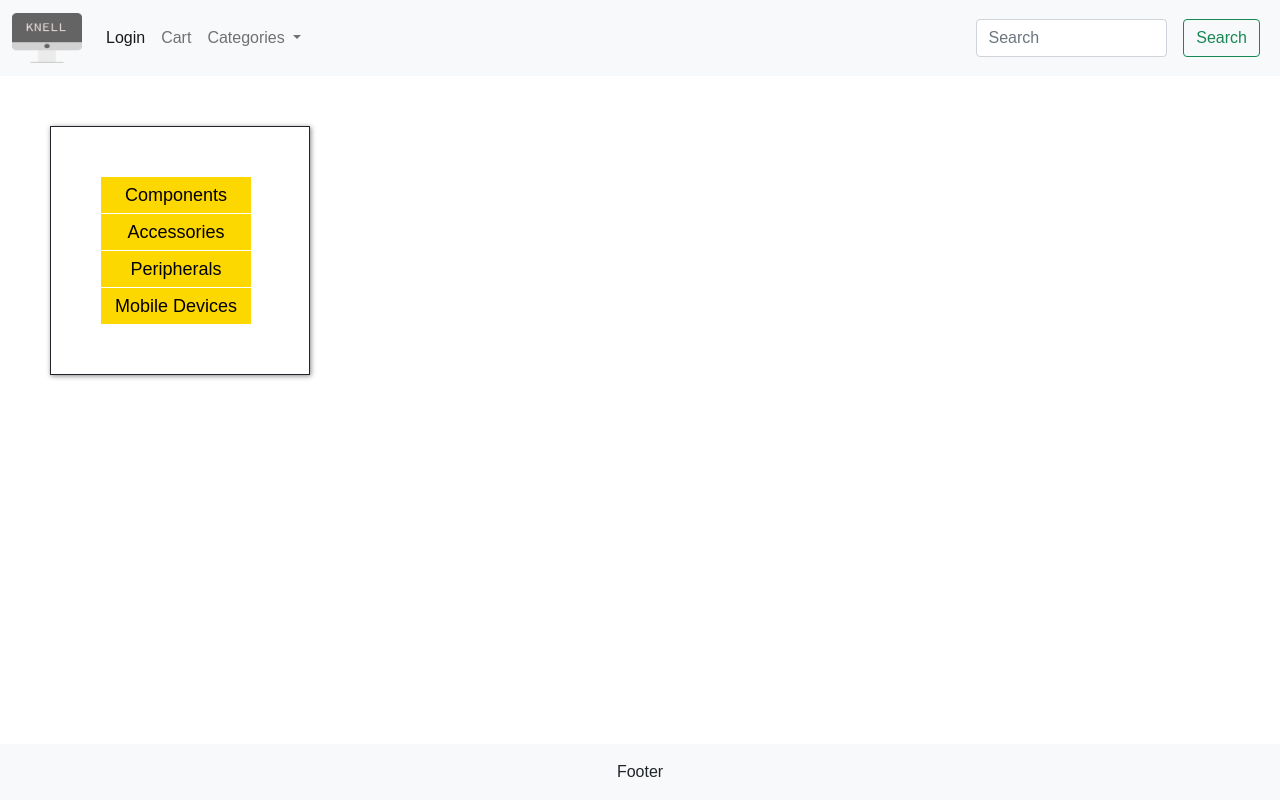
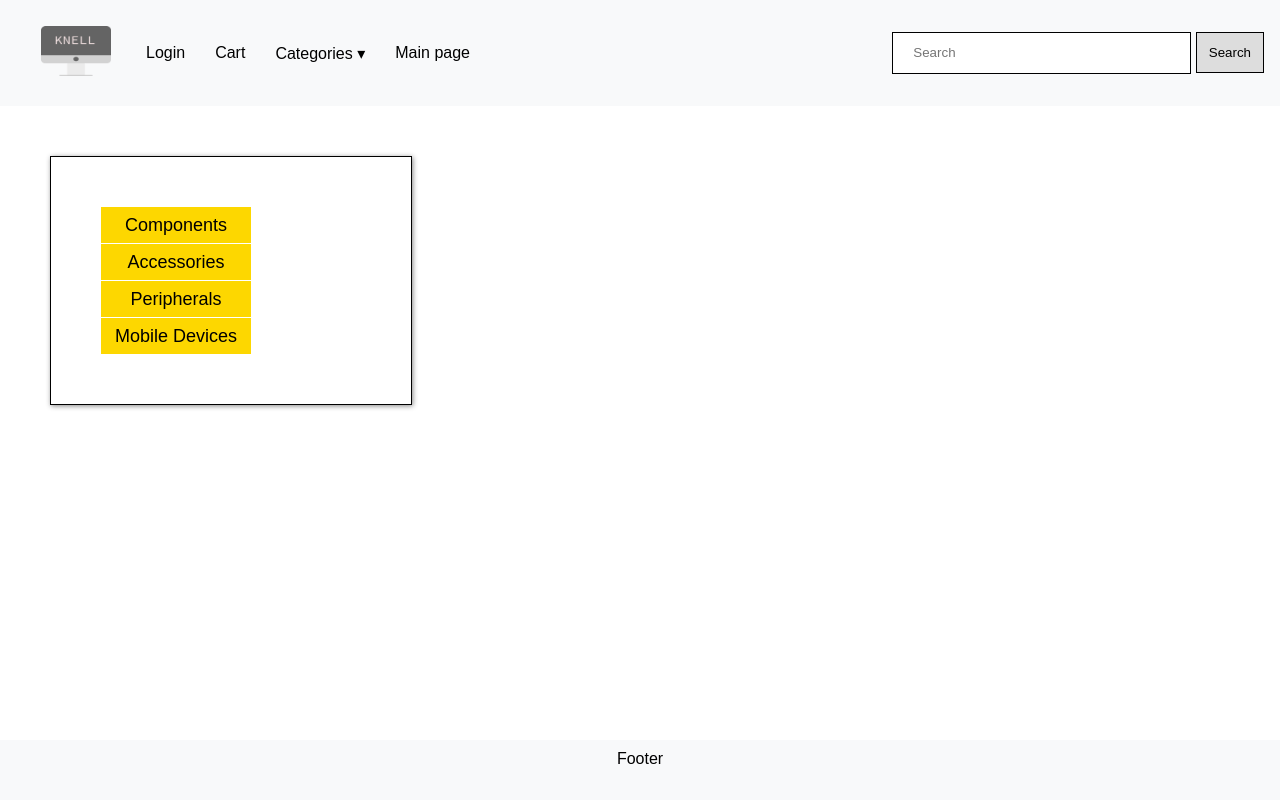
Before and after one commit to FluffyGreyWolf/Shop, a Django app: page / in a window 1280 px wide. Run offline with Django 3.2, Linux system fonts and the light colour scheme.

Commit message:
update: removed bootstrap - now page uses only CSS for styling, added js script file

```diff
--- /dev/null
+++ b/static/script.js
@@ -0,0 +1,9 @@
+// Change visibility of category dropdown in navbar
+document.getElementById("nav-dropdown").addEventListener("click", function(){$('.nav-subitem').toggle();});
+
+// Closes category dropdown on click anywhere on page
+$('body').click(function(e) {
+    if ($(e.target).closest('.nav-dropdown').length === 0) {
+        $('.nav-subitem').hide();
+    }
+});
--- a/static/style.css
+++ b/static/style.css
@@ -1,11 +1,120 @@
 body {
     font-family: 'Source Sans Pro', sans-serif;
     text-align: center;
+    margin: 0px;
+    padding: 0px;
   }
 
 .register-form {
     display: inline-block;
     padding-top: 10%;
+}
+
+/* navbar */
+nav {
+  background-color: #f8f9fa;
+  padding: 1px;
+}
+
+.nav-menu {
+  display: flex;
+  flex-wrap: wrap;
+  justify-content: space-around;
+  align-items: center;
+}
+
+.nav-margin-right {
+  margin-right: auto;
+}
+
+.nav-margin-left{
+  margin-left: 20px;
+}
+
+.nav-link {
+  text-decoration: none;
+  color: black;
+}
+
+.nav-menu,
+.nav-submenu,
+.nav-subsubmenu {
+  list-style-type: none;
+}
+
+.nav-item {
+  padding: 15px;
+}
+
+.nav-button:hover {
+  text-decoration: underline;
+}
+
+.nav-dropdown {
+  position: relative;
+}
+
+.nav-submenu{
+  position: absolute;
+  left: -30px;
+  margin-top: 20px;
+
+}
+
+.nav-subitem {
+  display: none;
+  background-color: white;
+  box-shadow: 1px 1px 1px 1px;
+  float: left;
+  width: 150px;
+  padding-top: 10px;
+  padding-bottom: 10px;
+  padding-left: 5px;
+  text-align: left;
+  position: relative;
+}
+
+.nav-subitem:hover,
+.nav-subsubitem:hover {
+  background-color: #DDD;
+}
+
+.nav-subsubmenu {
+  display: none;
+  position: absolute;
+  left:81%;
+  width:100%;
+}
+
+.nav-list:hover > ul {
+  display: block;
+}
+
+.nav-subsubitem {
+  background-color: white;
+  box-shadow: 1px 1px 1px 1px;
+  width: 75%;
+  float: left;
+  text-align: left;
+  padding-top: 5px;
+  padding-bottom: 5px;
+}
+
+/* search form */
+input[type=search] {
+	padding-left: 20px;
+  padding-top: 5px;
+  padding-bottom: 5px;
+  padding-right: 100px;
+	border: 1px solid black;
+  line-height: 30px;
+}
+
+#search-form-button {
+  border: solid 1px black;
+  background-color: #DDD;
+  text-decoration: none;
+  padding: 12px;
 }
 
 /* category menu */
@@ -72,3 +181,17 @@ body {
 #category-menu > li:hover > ul {
   display: inline-block;
 }
+
+
+/* footer */
+.footer {
+  background-color: #f8f9fa;
+  height: 60px;
+  position: fixed;
+  bottom: 0;
+  width: 100%;
+}
+
+.footer-content {
+  margin-top: 10px;
+}
--- a/templates/base.html
+++ b/templates/base.html
@@ -6,71 +6,70 @@
     <meta http-equiv="X-UA-Compatible" content="IE=edge">
     <meta name="viewport" content="width=device-width, initial-scale=1.0">
     <title>{% block title %}Knell shop{% endblock %}</title>
-
-    <!-- bootstrap -->
-    <link href="https://cdn.jsdelivr.net/npm/bootstrap@5.0.2/dist/css/bootstrap.min.css" rel="stylesheet" integrity="sha384-EVSTQN3/azprG1Anm3QDgpJLIm9Nao0Yz1ztcQTwFspd3yD65VohhpuuCOmLASjC" crossorigin="anonymous">
-    <!-- bootstrap js -->
-    <script src="https://cdn.jsdelivr.net/npm/bootstrap@5.0.2/dist/js/bootstrap.bundle.min.js" integrity="sha384-MrcW6ZMFYlzcLA8Nl+NtUVF0sA7MsXsP1UyJoMp4YLEuNSfAP+JcXn/tWtIaxVXM" crossorigin="anonymous"></script>
     <!-- CSS -->
     <link rel="stylesheet" href="{% static 'style.css' %}" />
 </head>
 <body>
     <!-- navbar -->
-    <nav class="navbar navbar-expand-lg navbar-light bg-light">
-        <div class="container-fluid">
-          <a class="navbar-brand" href="/"><img src="{% static 'logo.png' %}" alt="Logo" width="70" height="50"></a>
-          <button class="navbar-toggler" type="button" data-bs-toggle="collapse" data-bs-target="#navbarSupportedContent" aria-controls="navbarSupportedContent" aria-expanded="false" aria-label="Toggle navigation">
-            <span class="navbar-toggler-icon"></span>
-          </button>
-          <div class="collapse navbar-collapse" id="navbarSupportedContent">
-            <ul class="navbar-nav me-auto mb-2 mb-lg-0">
-              <li class="nav-item">
+    <nav>
+        <ul class="nav-menu">
+            <li class="nav-logo"><a class="nav-link" href="/"><img src="{% static 'logo.png' %}" alt="Logo" width="70" height="50"></a></li>
+
+            <li class="nav-item nav-margin-left">
                 {% if request.user.is_authenticated %}
-                <a class="nav-link active" aria-current="page" href="/account/profile">{{ request.user }}</a>
+                <a class="nav-link nav-button" href="/account/profile">{{ request.user }}</a>
                 {% else %}
-                <a class="nav-link active" aria-current="page" href="/account/login">Login</a>
+                <a class="nav-link nav-button" href="/account/login">Login</a>
                 {% endif %}
             </li>
-              <li class="nav-item">
-                <a class="nav-link" href="#">Cart</a>
-              </li>
-              <li class="nav-item dropdown">
-                <a class="nav-link dropdown-toggle" href="#" id="navbarDropdown" role="button" data-bs-toggle="dropdown" aria-expanded="false">
-                  Categories
-                </a>
-                <ul id="nav-category-menu" class="dropdown-menu" aria-labelledby="navbarDropdown">
-                  <li><button type="button" onclick="menuDropdown()" class="dropdown-item">Components</button>
-                    <ul id="display-list">
-                      <li><a href="/search-result?search-form=graphic">Graphic Cards</a></li>
-                      <li><a href="/search-result?search-form=processor">Proecessors</a></li>
-                      <li><a href="#">Motherboards</a></li>
-                      <li><a href="#">Memory</a></li>
-                      <li><a href="#">Hard Drivers</a></li>
-                      <li><a href="#">SDDs</a></li>
+
+            <li class="nav-item"><a class="nav-link nav-button" href="#">Cart</a></li>
+
+            <li class="nav-item nav-dropdown">
+                <a class="nav-link nav-button" id="nav-dropdown">Categories &blacktriangledown;</a>
+                <ul class="nav-submenu nav-relative">
+                  <li class="nav-list">
+                      <a class="nav-link nav-subitem">Components</a>
+                    <ul class="nav-subsubmenu">
+                      <li><a class="nav-link nav-subsubitem" href="/search-result?search-form=graphic">Graphic Cards</a></li>
+                      <li><a class="nav-link nav-subsubitem" href="/search-result?search-form=processor">Processors</a></li>
+                      <li><a class="nav-link nav-subsubitem" href="#">Motherboards</a></li>
+                      <li><a class="nav-link nav-subsubitem" href="#">Memory</a></li>
+                      <li><a class="nav-link nav-subsubitem" href="#">Hard Drivers</a></li>
+                      <li><a class="nav-link nav-subsubitem" href="#">SDDs</a></li>
                     </ul>
                   </li>
-                  <li><a class="dropdown-item" href="#">Accessories</a></li>
-                  <li><a class="dropdown-item" href="#">Peripherials</a></li>
-                  <li><a class="dropdown-item" href="#">Mobile Devices</a></li>
+                  <li><a class="nav-link nav-subitem" href="#">Accessories</a></li>
+                  <li><a class="nav-link nav-subitem" href="#">Peripherials</a></li>
+                  <li><a class="nav-link nav-subitem" href="#">Mobile Devices</a></li>
                 </ul>
             </li>
+
             {% if request.user.is_authenticated %}
+            <li class="nav-item nav-margin-right">
+                <a class="nav-link nav-button" href="/account/logout">Logout</a>
+            </li>
+            {% else %}
+            <li class="nav-item nav-margin-right">
+              <a class="nav-link nav-button" href="/">Main page</a>
+          </li>
+            {% endif %}
+
             <li class="nav-item">
-                <a class="nav-link" href="/account/logout">Logout</a>
+                <form method="GET" action="{% url 'search-result' %}">
+                    <input type="search" placeholder="Search" name="search-form">
+                    <button id="search-form-button" type="submit">Search</button>
+                </form>
+            </li>
+
+                {% if request.user.is_staff%}
+                <li class="nav-item"></li>
+                    <ul class="nav-item">
+                        <a class="nav-link nav-button" href="/admin">Admin Panel</a>
+                    </ul>
                 </li>
                 {% endif %}
         </ul>
-            <form class="d-flex col-lg-3" method="GET" action="{% url 'search-result' %}">
-              <input class="form-control me-3" type="search" placeholder="Search" aria-label="Search" name="search-form">
-              <button class="btn btn-outline-success me-2" type="submit">Search</button>
-            </form>
-            {% if request.user.is_staff%}
-              <ul class="nav-item">
-                <a class="btn btn-warning mt-3" href="/admin">Admin Panel</a>
-              </ul>
-              {% endif %}
-          </div>
-        </div>
     </nav>
     {% block content %}
     <div id="category-div">
@@ -78,7 +77,7 @@
         <li><a href="#">Components</a>
         <ul>
           <li><a href="/search-result?search-form=graphic">Graphic Cards</a></li>
-          <li><a href="/search-result?search-form=processor">Proecessors</a></li>
+          <li><a href="/search-result?search-form=processor">Processors</a></li>
           <li><a href="#">Motherboards</a></li>
           <li><a href="#">Memory</a></li>
           <li><a href="#">Hard Drivers</a></li>
@@ -114,10 +113,13 @@
     </div>
     {% endblock %}
     <!-- footer -->
-    <footer class="bg-light text-center fixed-bottom">
-        <div class="text-center p-3">
+    <footer class="footer">
+        <div class="footer-content">
           Footer
         </div>
       </footer>
+    <!-- JS -->
+    <script src="https://ajax.googleapis.com/ajax/libs/jquery/3.5.1/jquery.min.js"></script>
+    <script src="{% static 'script.js' %}"></script>
 </body>
 </html>
```
Lines whose indentation alone changed are shown as unchanged.
